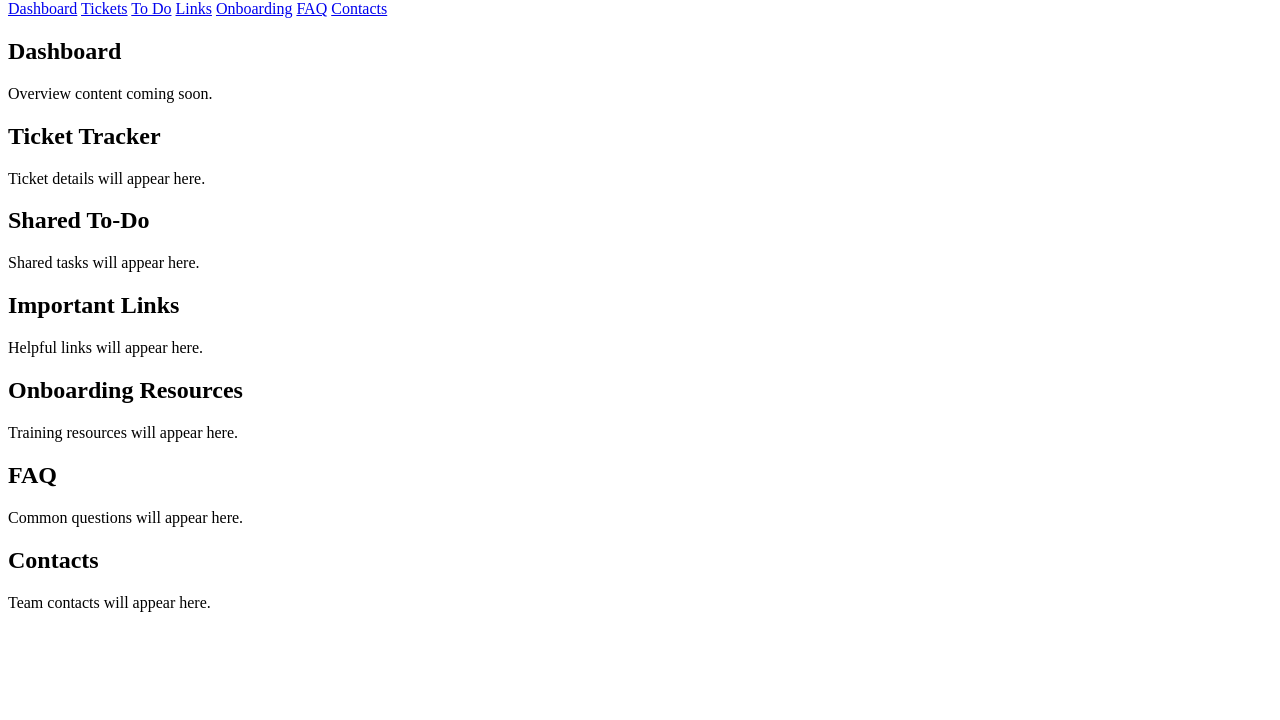
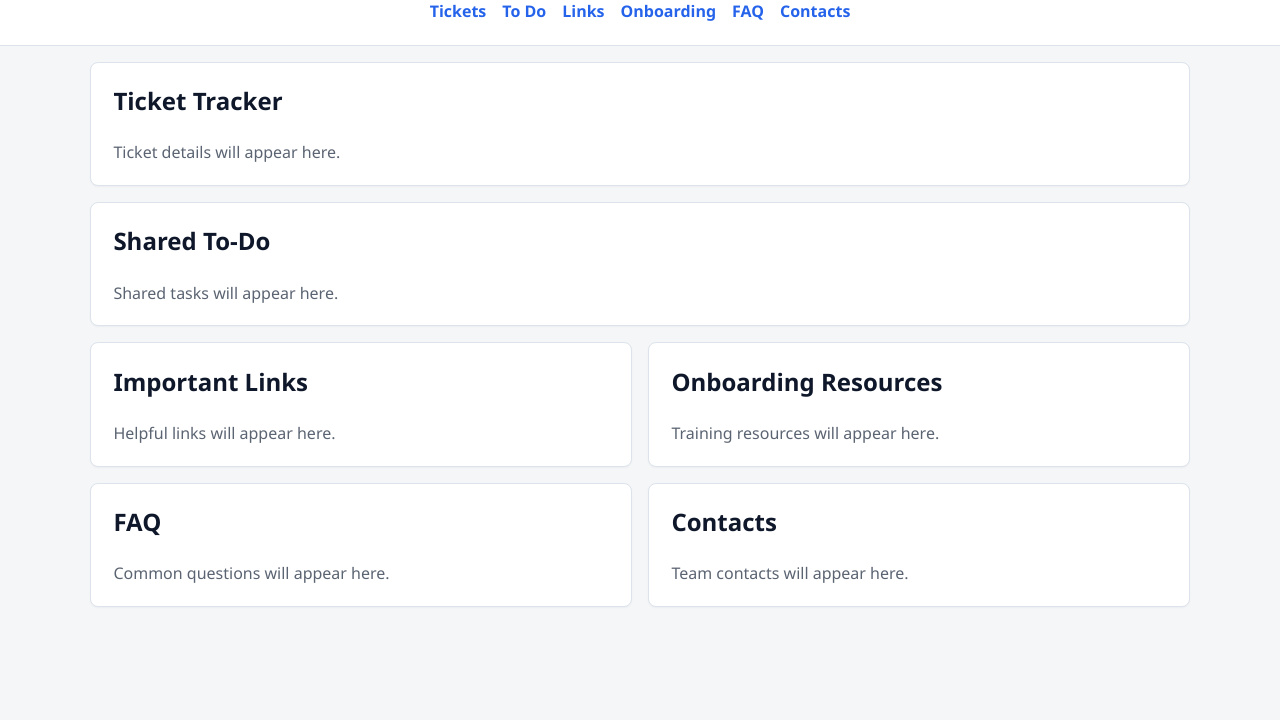
Before and after one commit to teysha-h/intern-workspace, a plain HTML site: page index.html in a window 1280 px wide. Shown: the part 80-800 px from the top of the page. Drawn offline with Linux system fonts and the light colour scheme.

Commit message:
Added styling to dashboard using styles.css

```diff
--- a/index.html
+++ b/index.html
@@ -9,7 +9,6 @@
     <header>
       <h1>Intern Workspace</h1>
       <nav>
-        <a href="#dashboard">Dashboard</a>
         <a href="#tickets">Tickets</a>
         <a href="#todo">To Do</a>
         <a href="#links">Links</a>
@@ -20,10 +19,6 @@
     </header>
 
     <main>
-      <section id="dashboard">
-        <h2>Dashboard</h2>
-        <p>Overview content coming soon.</p>
-      </section>
 
       <section id="tickets">
         <h2>Ticket Tracker</h2>
--- a/styles.css
+++ b/styles.css
@@ -0,0 +1,91 @@
+:root {
+  --bg: #f4f6f8;
+  --surface: #ffffff;
+  --text: #1f2937;
+  --muted: #5b6472;
+  --accent: #2563eb;
+  --border: #dce3ea;
+}
+
+body {
+  margin: 0;
+  font-family: "Segoe UI", Roboto, Arial, sans-serif;
+  background: var(--bg);
+  color: var(--text);
+  line-height: 1.6;
+}
+
+main {
+  max-width: 1100px;
+  margin: 0 auto;
+  padding: 1rem 1.25rem;
+}
+
+header {
+  width: 100%;
+  background: var(--surface);
+  border-bottom: 1px solid var(--border);
+  padding: 1.25rem 0;
+}
+
+header > h1,
+header > nav {
+  max-width: 1100px;
+  margin: 0 auto;
+  text-align: center;
+}
+
+header > h1 {
+  padding: 0 1.25rem 0.5rem;
+}
+
+header > nav {
+  display: flex;
+  flex-wrap: wrap;
+  justify-content: center;
+  gap: 0.75rem 1rem;
+  padding: 0 1.25rem;
+}
+
+nav a {
+  color: var(--accent);
+  text-decoration: none;
+  font-weight: 600;
+}
+
+nav a:hover {
+  text-decoration: underline;
+}
+
+main {
+  display: grid;
+  grid-template-columns: repeat(2, minmax(0, 1fr));
+  gap: 1rem;
+  align-items: start;
+}
+
+main > section#dashboard,
+main > section#tickets,
+main > section#todo {
+  grid-column: 1 / -1;
+}
+
+section {
+  background: var(--surface);
+  border: 1px solid var(--border);
+  border-radius: 8px;
+  padding: 1.2rem 1.4rem;
+  margin: 0;
+  box-shadow: 0 1px 2px rgba(15, 23, 42, 0.04);
+}
+
+h1,
+h2 {
+  color: #0f172a;
+  margin-top: 0;
+}
+
+p {
+  color: var(--muted);
+  margin-bottom: 0;
+}
```
Also changed, not shown: progress.md (+2 -1 lines).
